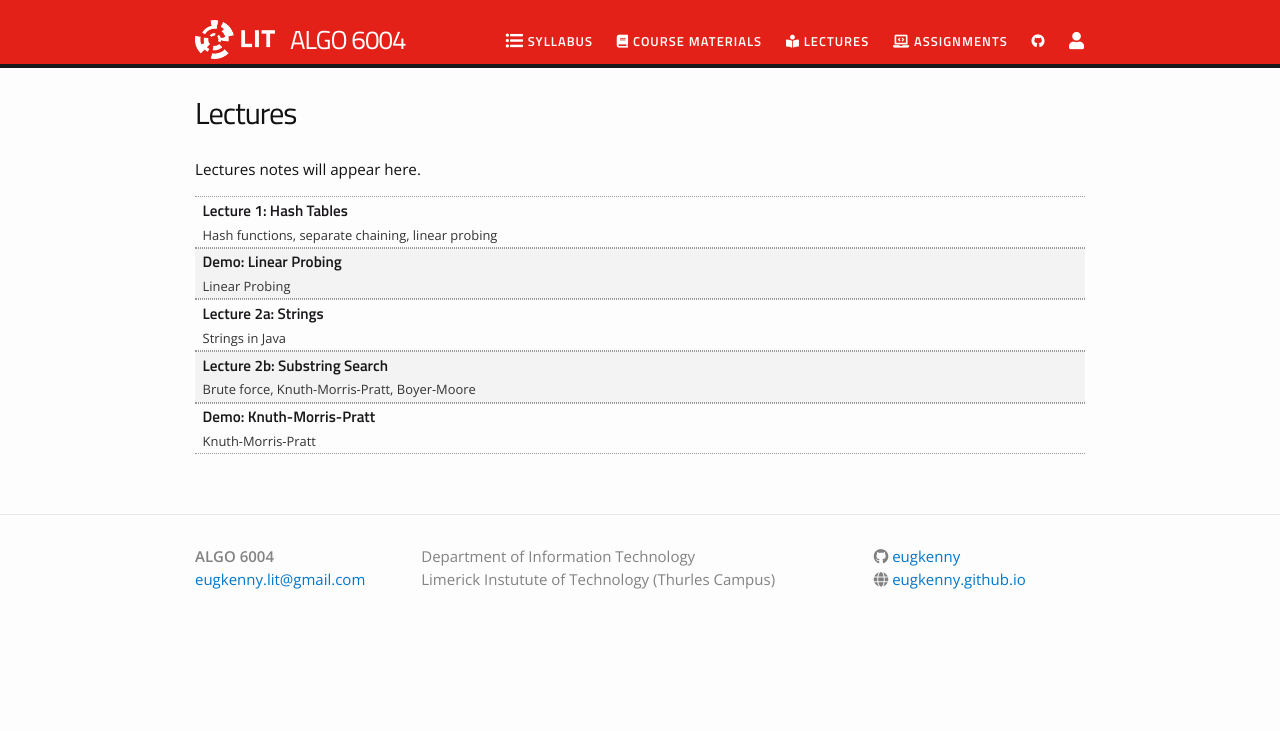
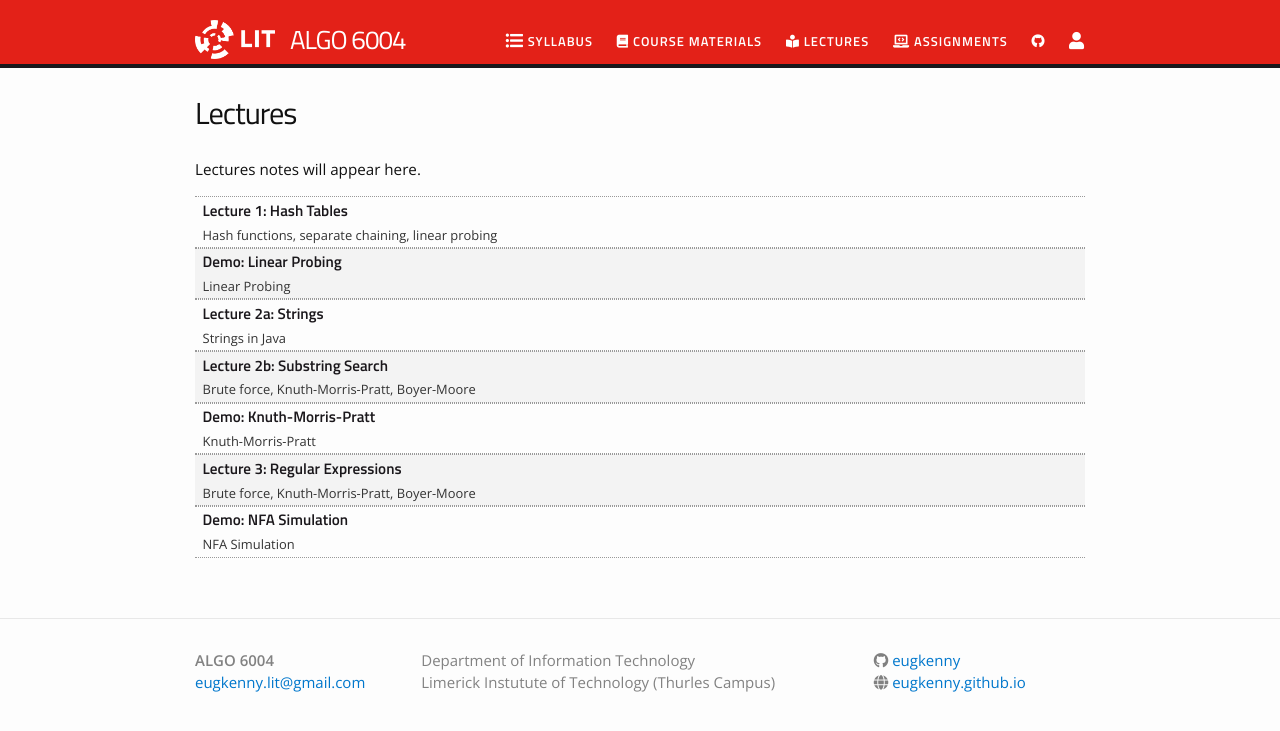
Before and after one commit to eugkenny/ALGO6004, a Jekyll site: the page built from lectures.md, in a window 1280 px wide. Shown: the top 731 px of the page. Built offline with Jekyll 4.4.1, drawn with Linux system fonts in a browser that asks for light colours; nearby versions of some CDN libraries.

Commit message:
Add lectures

```diff
--- a/_data/lectures.yml
+++ b/_data/lectures.yml
@@ -27,3 +27,13 @@
   filename: 13b - Demo KnuthMorrisPratt.mov
   dirname: lectures
   tldr: Knuth-Morris-Pratt
+
+- title: "Lecture 3: Regular Expressions"
+  filename: 14 - Regular Expressions.pdf
+  dirname: lectures
+  tldr: "Brute force, Knuth-Morris-Pratt, Boyer-Moore"
+
+- title: "Demo: NFA Simulation"
+  filename: 14 - Demo NFA Simulation.mov
+  dirname: lectures
+  tldr: NFA Simulation
```
Also changed, not shown: 2 other files.
